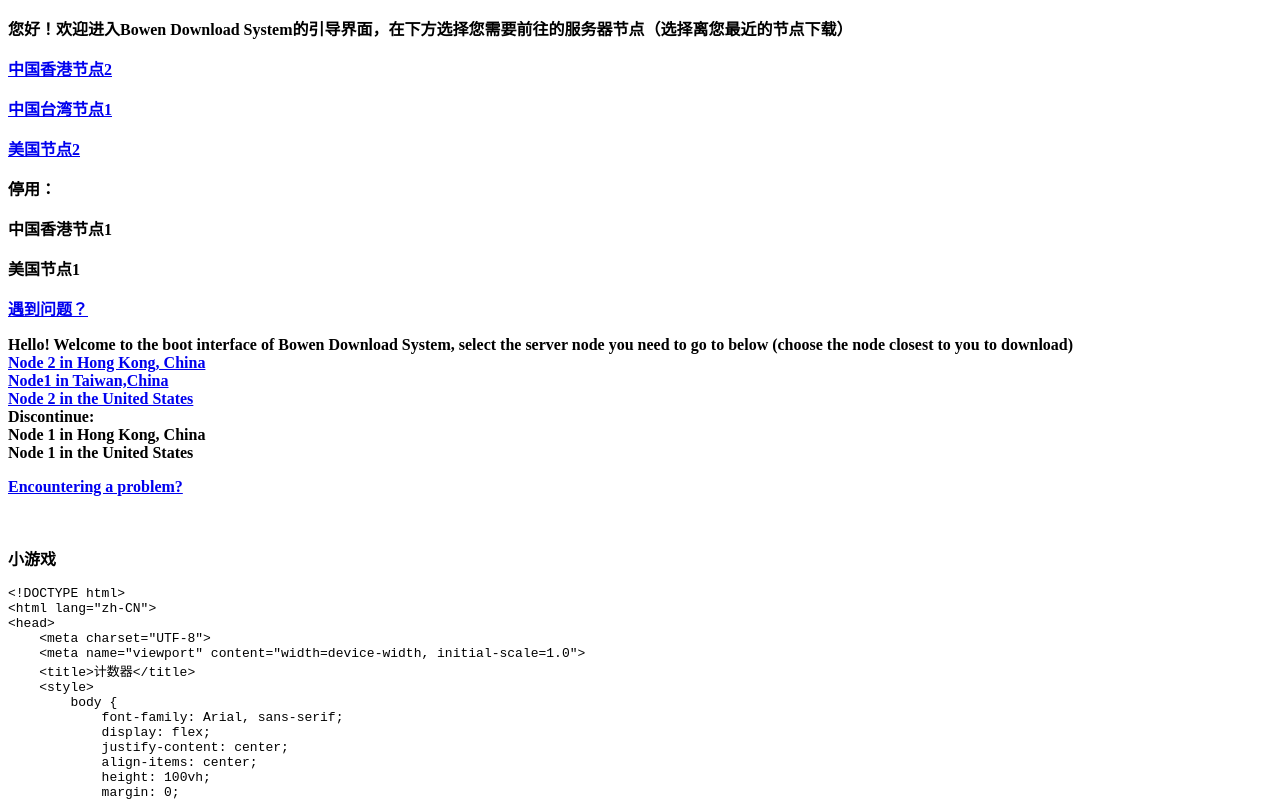
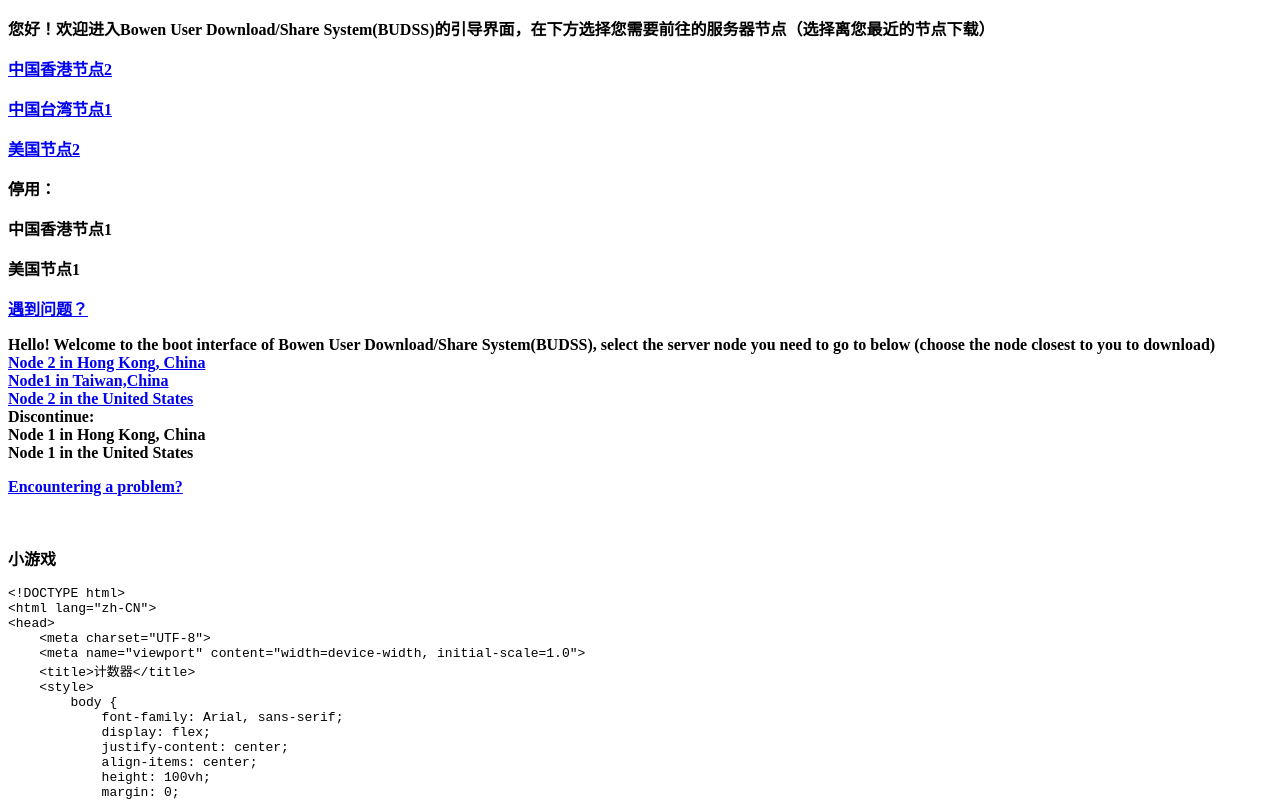
Before and after one commit to tech-bowen/BowenDownloadSystem, a plain HTML site: page index.html in a window 1280 px wide. Shown: the top 800 px of the page. Drawn offline with Linux system fonts and the light colour scheme; a script that the page names is missing; a small style sheet from the web is missing.

Commit message:
Update index.html

```diff
--- a/index.html
+++ b/index.html
@@ -7,7 +7,7 @@
 </head>
 <body>
 
-<p><strong>您好！欢迎进入Bowen Download System的引导界面，在下方选择您需要前往的服务器节点（选择离您最近的节点下载）</strong></p>
+<p><strong>您好！欢迎进入Bowen User Download/Share System(BUDSS)的引导界面，在下方选择您需要前往的服务器节点（选择离您最近的节点下载）</strong></p>
 <p><strong><a title="中国香港节点2" href="https://alist-hk2.tech-bowen.com">中国香港节点2</a></strong></p>
 <p><strong><a title="中国台湾节点1" href="https://alist-tw.tech-bowen.com">中国台湾节点1</a></strong></p>
 <p><strong><a title="美国节点2" href="https://alist-usa2.tech-bowen.com">美国节点2</a></strong></p>
@@ -15,7 +15,7 @@
 <p><strong>中国香港节点1</strong></p>
 <p><strong>美国节点1</strong></p>
 <p><a title="遇到问题？" href="mailto:admin@tech-bowen.com"><strong>遇到问题？</strong></a></p>
-<p><strong>Hello! Welcome to the boot interface of Bowen Download System, select the server node you need to go to below (choose the node closest to you to download)<br /><a title="Node 2 in Hong Kong, China" href="https://alist-hk2.tech-bowen.com">Node 2 in Hong Kong, China</a><br /><a title="Node1 in Taiwan,China" href="https://alist-tw.tech-bowen.com">Node1 in Taiwan,China</a><br /><a title="Node 2 in the United States" href="https://alist-usa2.tech-bowen.com">Node 2 in the United States</a><br />Discontinue:<br />Node 1 in Hong Kong, China<br />Node 1 in the United States</strong></p>
+<p><strong>Hello! Welcome to the boot interface of Bowen User Download/Share System(BUDSS), select the server node you need to go to below (choose the node closest to you to download)<br /><a title="Node 2 in Hong Kong, China" href="https://alist-hk2.tech-bowen.com">Node 2 in Hong Kong, China</a><br /><a title="Node1 in Taiwan,China" href="https://alist-tw.tech-bowen.com">Node1 in Taiwan,China</a><br /><a title="Node 2 in the United States" href="https://alist-usa2.tech-bowen.com">Node 2 in the United States</a><br />Discontinue:<br />Node 1 in Hong Kong, China<br />Node 1 in the United States</strong></p>
 <p><a title="Encountering a problem?" href="mailto:admin@tech-bowen.com"><strong>Encountering a problem?</strong></a></p>
 <p>&nbsp;</p>
 <p><strong>小游戏</strong></p>
```
